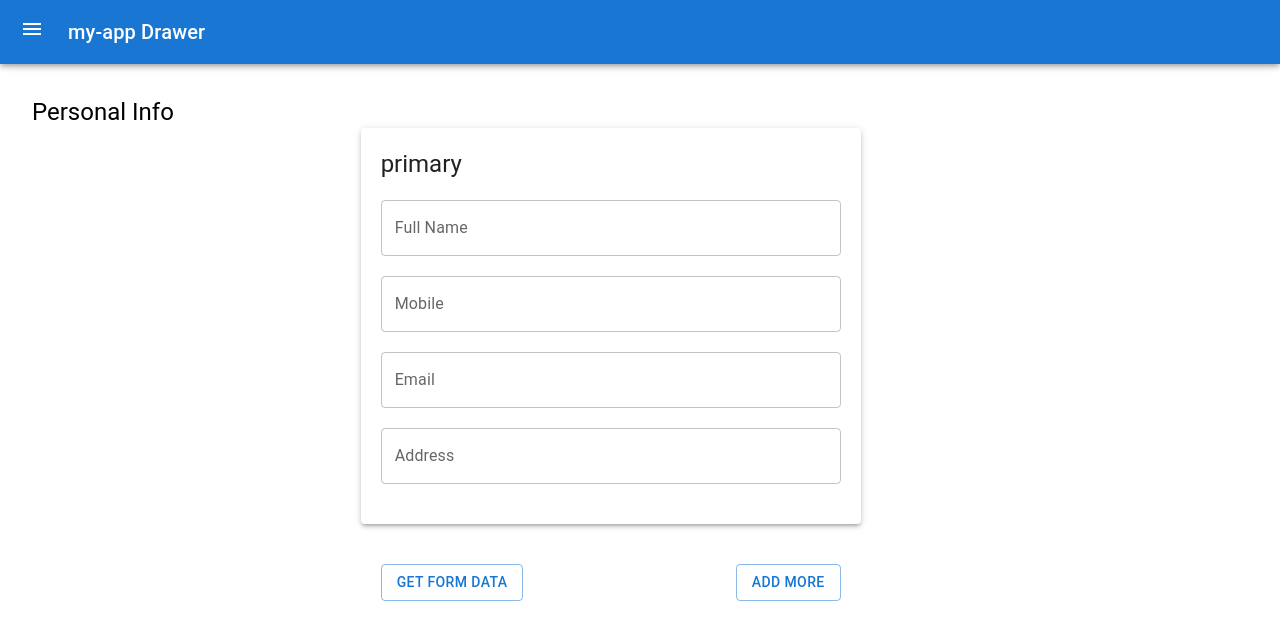
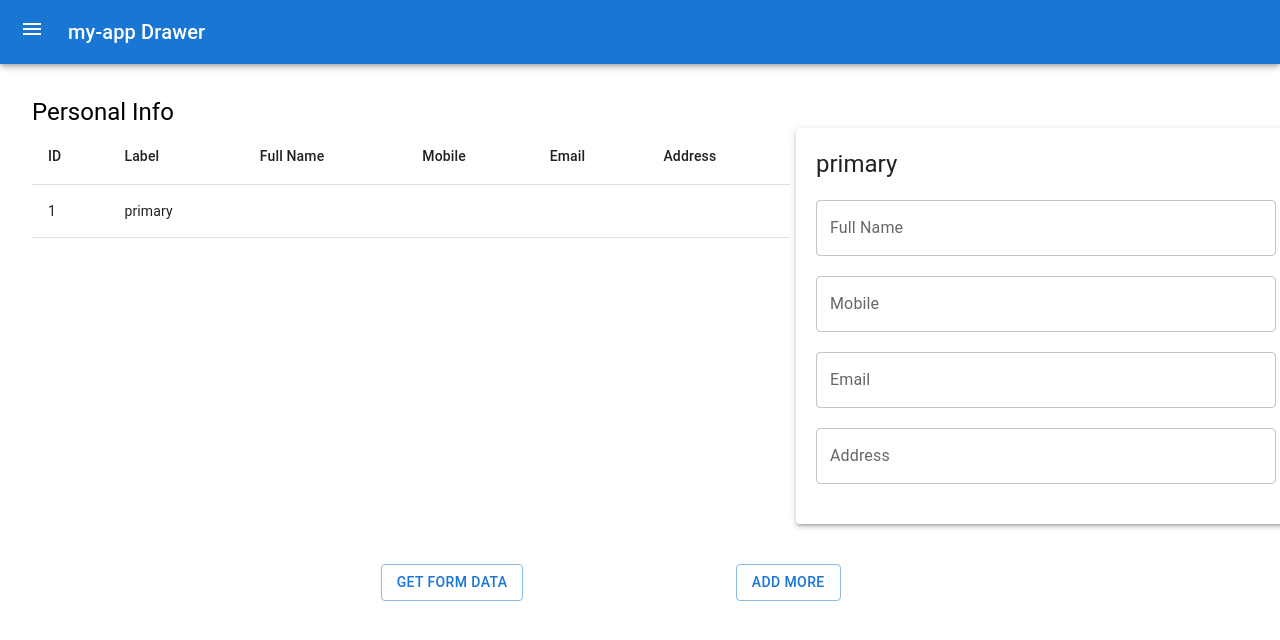
Before and after one commit to asim-mazari/my-app, a React (Create React App) app: page / in a window 1280 px wide. Both pictures are taken after a click on the button "GET FORM DATA". Shown: the top 640 px of the page. Built offline with nearby package versions, Linux system fonts and the light colour scheme.

Commit message:
getting contact form data and diplaying it on ContactData component

```diff
--- a/src/components/default-components/Contact/ContactBox.tsx
+++ b/src/components/default-components/Contact/ContactBox.tsx
@@ -1,21 +1,14 @@
-import React from "react";
-import { Box, Paper, Typography, TextField } from "@mui/material";
+import React, { useEffect } from "react";
+import { Box, Paper, Typography, TextField, Button, Grid } from "@mui/material";
 import Field from "./Field";
-import { useFormik } from "formik";
-import * as Yup from "yup";
-
-
-
 
 interface ContactBoxProps {
   fields: Field[];
   setFields: React.Dispatch<React.SetStateAction<Field[]>>;
   formik: any;
-  buttonClicked: boolean;
 }
 
-function ContactBox({ fields, setFields, formik, buttonClicked }: ContactBoxProps) {
-  let check=false;
+function ContactBox({ fields, setFields, formik }: ContactBoxProps) {
   const handleFieldChange = (
     e: React.ChangeEvent<HTMLInputElement>,
     field: Field
@@ -33,15 +26,10 @@ function ContactBox({ fields, setFields, formik, buttonClicked }: ContactBoxProp
     setFields(updatedFields);
   };
 
-
-
   return (
-    <Box
-      sx={{ marginLeft: "26%" }}
-      component="form"
-      onSubmit={formik.handleSubmit}
-    >
-      {fields.map((field) => (
+   <Grid >
+    <Grid item>
+        {fields.map((field, index) => (
           <Paper
             elevation={3}
             sx={{ width: "460px", padding: "20px", marginBottom: "20px" }}
@@ -55,7 +43,7 @@ function ContactBox({ fields, setFields, formik, buttonClicked }: ContactBoxProp
               variant="outlined"
               fullWidth
               name="fullName"
-            value={field.fullName}
+              key={index}
               onChange={(e: React.ChangeEvent<HTMLInputElement>) => {
                 formik.handleChange(e);
                 handleFieldChange(e, field);
@@ -75,6 +63,7 @@ function ContactBox({ fields, setFields, formik, buttonClicked }: ContactBoxProp
               fullWidth
               name="mobile"
               type="tel"
+              key={index}
               inputProps={{ pattern: "[0-9]*" }}
               value={field.mobile}
               onChange={(e: React.ChangeEvent<HTMLInputElement>) => {
@@ -104,6 +93,7 @@ function ContactBox({ fields, setFields, formik, buttonClicked }: ContactBoxProp
               variant="outlined"
               fullWidth
               name="email"
+              key={index}
               value={field.email}
               onChange={(e: React.ChangeEvent<HTMLInputElement>) => {
                 formik.handleChange(e);
@@ -123,16 +113,21 @@ function ContactBox({ fields, setFields, formik, buttonClicked }: ContactBoxProp
               variant="outlined"
               fullWidth
               name="address"
-            onChange={formik.handleChange}
-            onBlur={formik.handleBlur}
+              value={field.address}
+              key={index}
+
+              onChange={(e: React.ChangeEvent<HTMLInputElement>) => {
+                formik.handleChange(e);
+                handleFieldChange(e, field);
+              }}
               sx={{ marginBottom: "20px" }}
             />
           </Paper>
         ))}
 
-
-    </Box>
+        <Grid></Grid>
+      </Grid>
+   </Grid>
   );
 }
-
 export default ContactBox;
--- /dev/null
+++ b/src/components/default-components/Contact/ContactData.tsx
@@ -0,0 +1,54 @@
+import React from 'react';
+import Field from "./Field";
+import { Box, Table, TableBody, TableCell, TableHead, TableRow } from "@mui/material";
+
+interface ContactBoxProps {
+  fields: Field[];
+  setFields: React.Dispatch<React.SetStateAction<Field[]>>;
+}
+
+function ContactData({ fields }: ContactBoxProps) {
+  // Convert the 'fields' array into an object
+  const dataObject = fields.map((field) => ({
+    id: field.id,
+    label: field.label,
+    fullName: field.fullName,
+    mobile: field.mobile,
+    email: field.email,
+    address: field.address,
+    // Add more properties if needed
+  }));
+
+  return (
+   <Box sx={{width:'60%'}}>
+     <Table>
+      <TableHead>
+        <TableRow>
+          <TableCell>ID</TableCell>
+          <TableCell>Label</TableCell>
+          <TableCell>Full Name</TableCell>
+          <TableCell>Mobile</TableCell>
+          <TableCell>Email</TableCell>
+          <TableCell>Address</TableCell>
+          {/* Add more table header cells for additional properties if needed */}
+        </TableRow>
+      </TableHead>
+      <TableBody>
+        {dataObject.map((data) => (
+          <TableRow key={data.id}>
+            <TableCell>{data.id}</TableCell>
+            <TableCell>{data.label}</TableCell>
+            <TableCell>{data.fullName}</TableCell>
+            <TableCell>{data.mobile}</TableCell>
+            <TableCell>{data.email}</TableCell>
+            <TableCell>{data.address}</TableCell>
+            {/* Add more table cells for additional properties if needed */}
+          </TableRow>
+        ))}
+      </TableBody>
+    </Table>
+   </Box>
+  );
+}
+
+export default ContactData;
--- a/src/components/default-components/Contact/ContactForm.tsx
+++ b/src/components/default-components/Contact/ContactForm.tsx
@@ -4,25 +4,30 @@ import ContactBox from "./ContactBox";
 import Field from "./Field";
 import { useFormik } from "formik";
 import * as Yup from "yup";
+import ContactData from "./ContactData";
 
 const validationSchema = Yup.object().shape({
   fullName: Yup.string().required("Full Name is required"),
   mobile: Yup.string().required("Mobile is required"),
-  email: Yup.string().email("Invalid email address").required("Email is required"),
+  email: Yup.string()
+    .email("Invalid email address")
+    .required("Email is required"),
 });
-
 interface ContactFormProps {
   fields: Field[];
   setFields: React.Dispatch<React.SetStateAction<Field[]>>;
 }
 
 function ContactForm({ fields, setFields }: ContactFormProps) {
-  const [buttonClicked, setButtonClicked] = useState(false);
+
+  const [showTable, setShowTable] = useState(false);
   const formik = useFormik({
     initialValues: {
       fullName: "",
       mobile: "",
       email: "",
+      address:""
+
     },
     validationSchema,
     onSubmit: (values) => {
@@ -31,12 +36,12 @@ function ContactForm({ fields, setFields }: ContactFormProps) {
   });
 
   const handleAddField = () => {
-    setButtonClicked(true);
     const isFieldsValid = fields.every((field) => {
       return (
         field.fullName.trim() !== "" &&
         field.mobile.trim() !== "" &&
-        field.email.trim() !== ""
+        field.email.trim() !== ""&&
+        field.address.trim() !==""
       );
     });
     if (isFieldsValid && formik.isValid) {
@@ -55,6 +60,7 @@ function ContactForm({ fields, setFields }: ContactFormProps) {
         fullName: "",
         mobile: "",
         email: "",
+        address:""
       };
 
       setFields([...fields, newField]);
@@ -62,9 +68,7 @@ function ContactForm({ fields, setFields }: ContactFormProps) {
   };
 
   function formdata() {
-    fields.map((data) => {
-      // form object off array
-    });
+    setShowTable(true);
   }
 
   return (
@@ -72,7 +76,11 @@ function ContactForm({ fields, setFields }: ContactFormProps) {
       <Box>
         <Typography variant="h5">Personal Info</Typography>
       </Box>
-      <ContactBox fields={fields} setFields={setFields} formik={formik} buttonClicked={buttonClicked} />
+      <Grid  display="flex" justifyContent="space-between" sx={{width:'100%'}}>
+        {showTable && <ContactData fields={fields} setFields={setFields}></ContactData>}
+      <ContactBox fields={fields} setFields={setFields} formik={formik} />
+      </Grid>
+
 
       <Box
         sx={{
@@ -86,6 +94,7 @@ function ContactForm({ fields, setFields }: ContactFormProps) {
           <Button variant="outlined" onClick={formdata}>
             GET FORM DATA
           </Button>
+
           <Button variant="outlined" onClick={handleAddField}>
             Add More
           </Button>
--- a/src/components/default-components/Contact/Field.ts
+++ b/src/components/default-components/Contact/Field.ts
@@ -4,6 +4,7 @@ interface Field {
     fullName: string;
     mobile: string;
     email: string;
+    address:string
     error?: boolean;
   }
 
--- a/src/components/default-components/Drawer.tsx
+++ b/src/components/default-components/Drawer.tsx
@@ -65,6 +65,9 @@ const CustomDrawer: React.FC<DrawerProps> = ({
             disablePadding
             onClick={handleCompanyInfoClick}
           >
+
+
+
             <ListItemIcon>
               <PersonIcon />
             </ListItemIcon>
--- a/src/components/default-components/InnerBody.tsx
+++ b/src/components/default-components/InnerBody.tsx
@@ -22,6 +22,7 @@ const ContentContainer: React.FC<ContentContainerProps> = ({
       fullName: "",
       mobile: "",
       email: "",
+      address:""
     },
   ]);
 
```
Also changed, not shown: src/components/default-components/User_Details.tsx (added, +9 -0 lines). Lines whose indentation alone changed are shown as unchanged.
